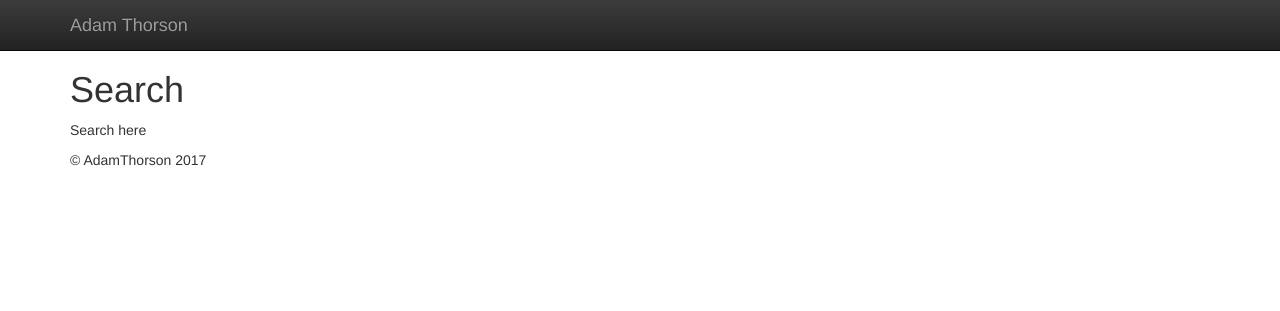
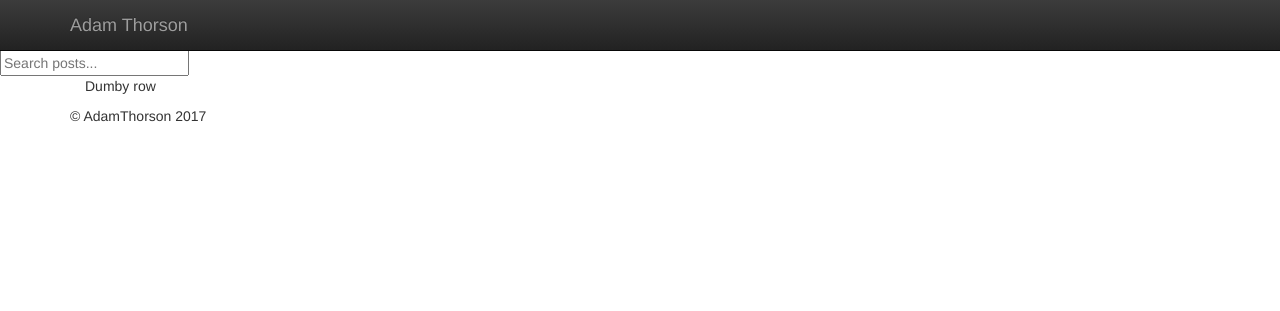
Before and after one commit to ElQuintoViento/Blog, a Django app: page /blog/ in a window 1280 px wide. Shown: the top 311 px of the page. Run offline with Django 3.2, Linux system fonts and the light colour scheme; some libraries are stand-ins or nearby versions.

Commit message:
simple post search pg

```diff
--- a/adamthorson/apps/blog/templates/view_posts.html
+++ b/adamthorson/apps/blog/templates/view_posts.html
@@ -1,9 +1,22 @@
 {% extends "base.html" %}
+{% load static %}
 
 {% block content %}
+<div id="wrapper_div_input_search">
+    <input type="text" id="search_input" class="input_search" placeholder="Search posts...">
+</div>
+
 <div class="container">
-<h1>Search</h1>
-
-<p>Search here</p>
+    <div class="container">
+        <table id="search_table" class="table_search">
+            <tbody>
+                <tr><td><p>Dumby row</p></td></tr>
+            </tbody>
+        </table>
+    </div>
 </div> <!-- end container -->
 {% endblock %}
+
+{% block footer_javascript %}
+<script src="{% static 'js/view_posts.js' %}"></script>
+{% endblock %}
```
